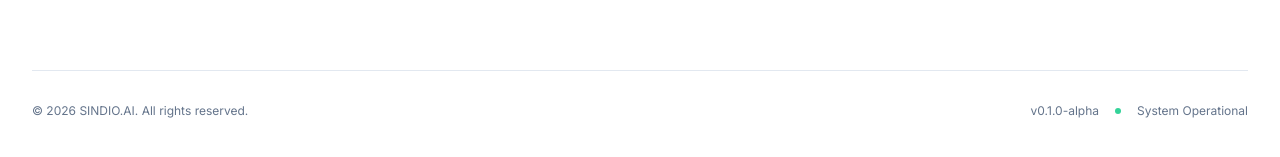
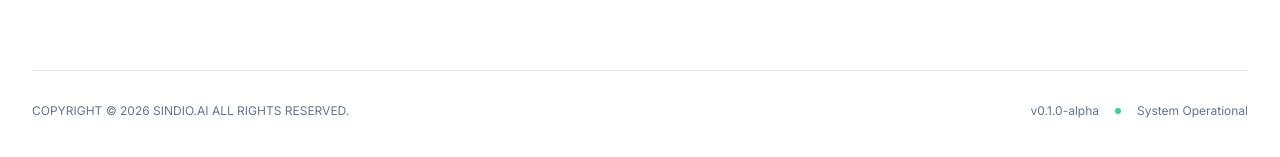
Before and after one commit to unidentfied/indo0, a React (Vite) app in the folder sindio/frontend/: page / in a window 1280 px wide. Shown: the part 3484-3641 px from the top of the page. Built offline with nearby package versions, Linux system fonts and the light colour scheme.

Commit message:
fix: copyright line — exact uppercase wording as specified

```diff
--- a/sindio/frontend/src/components/Footer.tsx
+++ b/sindio/frontend/src/components/Footer.tsx
@@ -131,7 +131,7 @@ export default function Footer() {
         </div>
 
         <div className="mt-16 pt-8 border-t border-sindio-border flex flex-col sm:flex-row items-center justify-between gap-4 text-xs text-sindio-muted">
-          <p>&copy; {new Date().getFullYear()} SINDIO.AI. All rights reserved.</p>
+          COPYRIGHT &copy; 2026 SINDIO.AI ALL RIGHTS RESERVED.
           <div className="flex items-center gap-4">
             <span>v0.1.0-alpha</span>
             <span className="w-1.5 h-1.5 rounded-full bg-emerald-400" />
```
